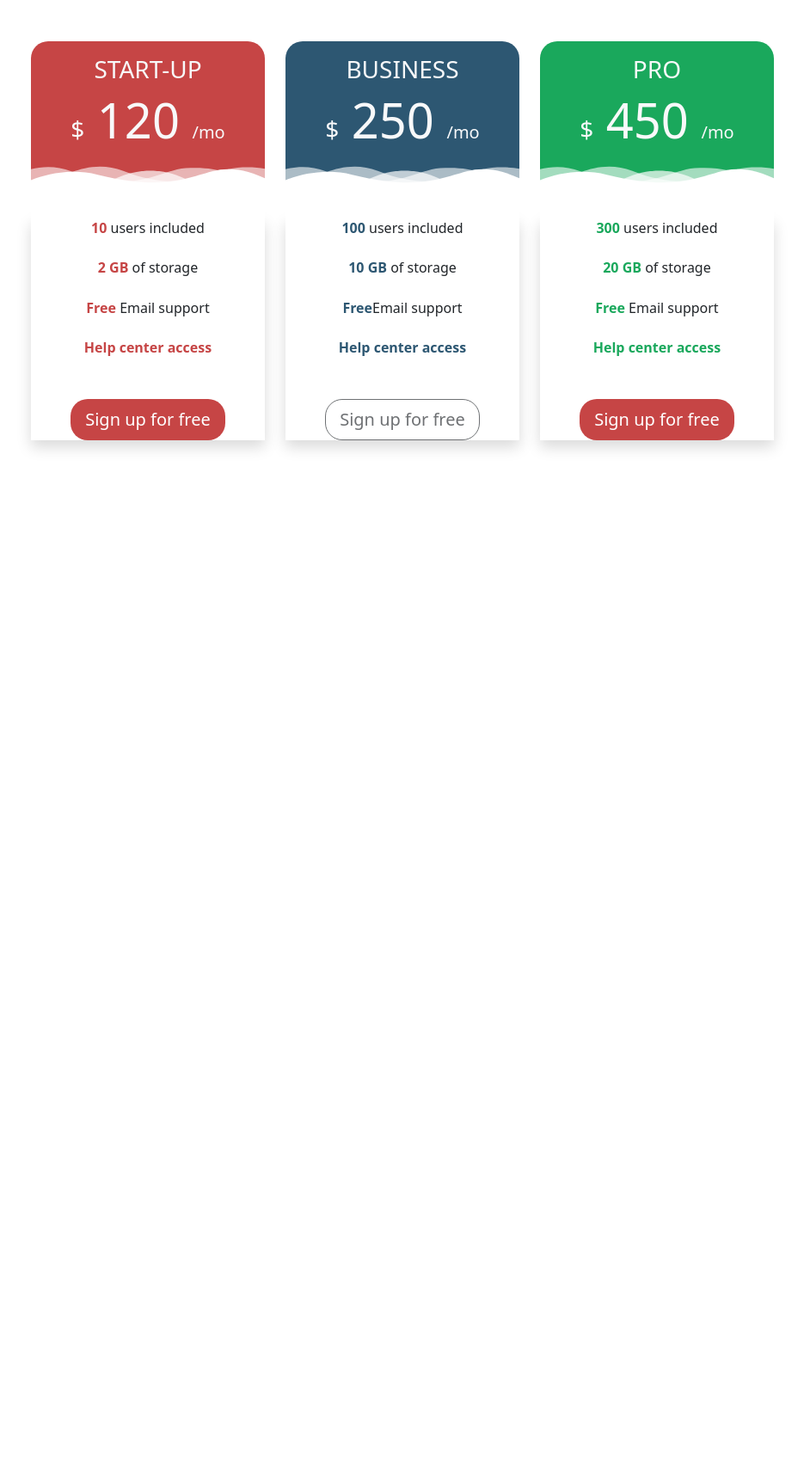
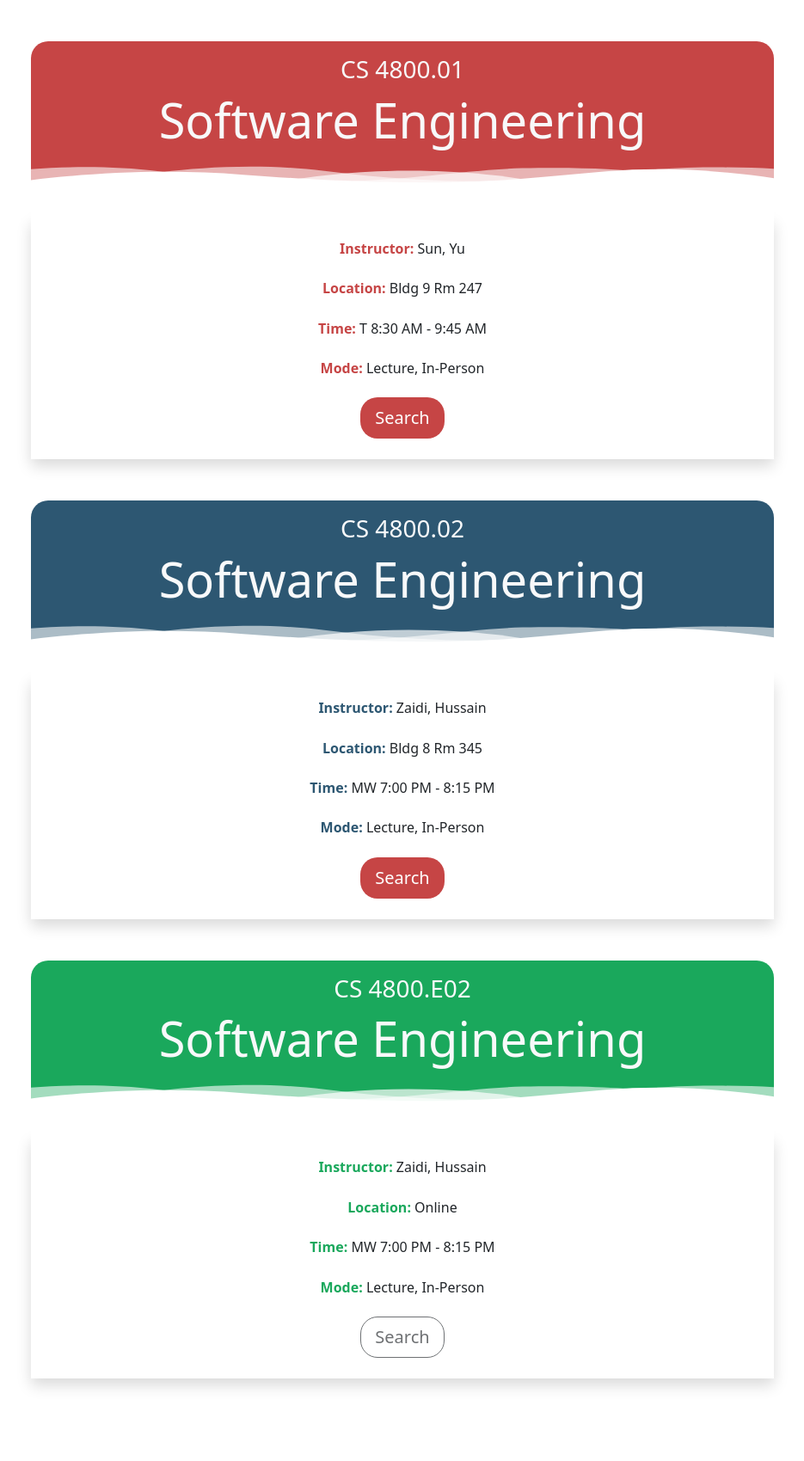
Before and after one commit to Three-Stack/classroom-navigator, a PHP site: page /Test/searchpage.html in a window 1280 px wide. Shown: the part 56-1755 px from the top of the page at 86% size, without its empty margins (172-1107 px from the left). Before the commit the page ends 580 px from the top, so only its background shows below. Run offline with PHP 8.4, Linux system fonts and the light colour scheme; some libraries are stand-ins or nearby versions.

Commit message:
added decoration to middle search page

```diff
--- a/app/www/searchpage.html
+++ b/app/www/searchpage.html
@@ -1,12 +1,11 @@
 <!DOCTYPE html>
 <html>
 <head>
-<title>Classroom Homepage</title>
+ <title>Code Example</title>
  <link href="https://cdn.jsdelivr.net/npm/bootstrap@5.3.0-alpha3/dist/css/bootstrap.min.css" rel="stylesheet" integrity="sha384-KK94CHFLLe+nY2dmCWGMq91rCGa5gtU4mk92HdvYe+M/SXH301p5ILy+dN9+nJOZ" crossorigin="anonymous">
  <link href="headerstyle.css" rel="stylesheet">
  <link href="searchstyle.css" rel="stylesheet">
  <script src="//code.jquery.com/jquery-1.11.1.min.js"></script>
-<script src="homescript.js"></script>
  <script src="https://cdn.jsdelivr.net/npm/bootstrap@5.3.0-alpha3/dist/js/bootstrap.bundle.min.js" integrity="sha384-ENjdO4Dr2bkBIFxQpeoTz1HIcje39Wm4jDKdf19U8gI4ddQ3GYNS7NTKfAdVQSZe" crossorigin="anonymous"></script>
  <script src="//netdna.bootstrapcdn.com/twitter-bootstrap/2.3.2/js/bootstrap.min.js"></script>
 
@@ -28,103 +27,7 @@
         </div>
       </div>
      </nav>
-     <div class="container-fluid bg-gradient p-5">
-      <div class="row m-auto text-center w-75">
-
-        <div class="col-4 princing-item red">
-          <div class="pricing-divider ">
-              <h3 class="text-light">START-UP</h3>
-            <h4 class="my-0 display-4 text-light font-weight-normal mb-3"><span class="h3">$</span> 120 <span class="h5">/mo</span></h4>
-             <svg class='pricing-divider-img' enable-background='new 0 0 300 100' height='100px' id='Layer_1' preserveAspectRatio='none' version='1.1' viewBox='0 0 300 100' width='300px' x='0px' xml:space='preserve' xmlns:xlink='http://www.w3.org/1999/xlink' xmlns='http://www.w3.org/2000/svg' y='0px'>
-          <path class='deco-layer deco-layer--1' d='M30.913,43.944c0,0,42.911-34.464,87.51-14.191c77.31,35.14,113.304-1.952,146.638-4.729
-	c48.654-4.056,69.94,16.218,69.94,16.218v54.396H30.913V43.944z' fill='#FFFFFF' opacity='0.6'></path>
-          <path class='deco-layer deco-layer--2' d='M-35.667,44.628c0,0,42.91-34.463,87.51-14.191c77.31,35.141,113.304-1.952,146.639-4.729
-	c48.653-4.055,69.939,16.218,69.939,16.218v54.396H-35.667V44.628z' fill='#FFFFFF' opacity='0.6'></path>
-          <path class='deco-layer deco-layer--3' d='M43.415,98.342c0,0,48.283-68.927,109.133-68.927c65.886,0,97.983,67.914,97.983,67.914v3.716
-	H42.401L43.415,98.342z' fill='#FFFFFF' opacity='0.7'></path>
-          <path class='deco-layer deco-layer--4' d='M-34.667,62.998c0,0,56-45.667,120.316-27.839C167.484,57.842,197,41.332,232.286,30.428
-	c53.07-16.399,104.047,36.903,104.047,36.903l1.333,36.667l-372-2.954L-34.667,62.998z' fill='#FFFFFF'></path>
-        </svg>
-          </div>
-          <div class="card-body bg-white mt-0 shadow">
-            <ul class="list-unstyled mb-5 position-relative">
-              <li><b>10</b> users included</li>
-              <li><b>2 GB</b> of storage</li>
-              <li><b>Free </b>Email support</li>
-              <li><b>Help center access</b></li>
-            </ul>
-            <button type="button" class="btn btn-lg btn-block  btn-custom ">Sign up for free</button>
-          </div>
-        </div>
-
-
-
-
-        <div class="col-4 princing-item blue">
-          <div class="pricing-divider ">
-              <h3 class="text-light">BUSINESS</h3>
-            <h4 class="my-0 display-4 text-light font-weight-normal mb-3"><span class="h3">$</span> 250 <span class="h5">/mo</span></h4>
-             <svg class='pricing-divider-img' enable-background='new 0 0 300 100' height='100px' id='Layer_1' preserveAspectRatio='none' version='1.1' viewBox='0 0 300 100' width='300px' x='0px' xml:space='preserve' xmlns:xlink='http://www.w3.org/1999/xlink' xmlns='http://www.w3.org/2000/svg' y='0px'>
-          <path class='deco-layer deco-layer--1' d='M30.913,43.944c0,0,42.911-34.464,87.51-14.191c77.31,35.14,113.304-1.952,146.638-4.729
-	c48.654-4.056,69.94,16.218,69.94,16.218v54.396H30.913V43.944z' fill='#FFFFFF' opacity='0.6'></path>
-          <path class='deco-layer deco-layer--2' d='M-35.667,44.628c0,0,42.91-34.463,87.51-14.191c77.31,35.141,113.304-1.952,146.639-4.729
-	c48.653-4.055,69.939,16.218,69.939,16.218v54.396H-35.667V44.628z' fill='#FFFFFF' opacity='0.6'></path>
-          <path class='deco-layer deco-layer--3' d='M43.415,98.342c0,0,48.283-68.927,109.133-68.927c65.886,0,97.983,67.914,97.983,67.914v3.716
-	H42.401L43.415,98.342z' fill='#FFFFFF' opacity='0.7'></path>
-          <path class='deco-layer deco-layer--4' d='M-34.667,62.998c0,0,56-45.667,120.316-27.839C167.484,57.842,197,41.332,232.286,30.428
-	c53.07-16.399,104.047,36.903,104.047,36.903l1.333,36.667l-372-2.954L-34.667,62.998z' fill='#FFFFFF'></path>
-        </svg>
-          </div>
-
-          <div class="card-body bg-white mt-0 shadow">
-            <ul class="list-unstyled mb-5 position-relative">
-              <li><b>100 </b>users included</li>
-              <li><b>10 GB</b> of storage</li>
-              <li><b>Free</b>Email support</li>
-              <li><b>Help center access</b></li>
-            </ul>
-            <button type="button" class="btn btn-lg btn-block  btn-custom disabled">Sign up for free</button>
-          </div>
-        </div>
-
-
-
-
-
-
-        <div class="col-4 princing-item green">
-          <div class="pricing-divider ">
-              <h3 class="text-light">PRO</h3>
-            <h4 class="my-0 display-4 text-light font-weight-normal mb-3"><span class="h3">$</span> 450 <span class="h5">/mo</span></h4>
-             <svg class='pricing-divider-img' enable-background='new 0 0 300 100' height='100px' id='Layer_1' preserveAspectRatio='none' version='1.1' viewBox='0 0 300 100' width='300px' x='0px' xml:space='preserve' xmlns:xlink='http://www.w3.org/1999/xlink' xmlns='http://www.w3.org/2000/svg' y='0px'>
-          <path class='deco-layer deco-layer--1' d='M30.913,43.944c0,0,42.911-34.464,87.51-14.191c77.31,35.14,113.304-1.952,146.638-4.729
-	c48.654-4.056,69.94,16.218,69.94,16.218v54.396H30.913V43.944z' fill='#FFFFFF' opacity='0.6'></path>
-          <path class='deco-layer deco-layer--2' d='M-35.667,44.628c0,0,42.91-34.463,87.51-14.191c77.31,35.141,113.304-1.952,146.639-4.729
-	c48.653-4.055,69.939,16.218,69.939,16.218v54.396H-35.667V44.628z' fill='#FFFFFF' opacity='0.6'></path>
-          <path class='deco-layer deco-layer--3' d='M43.415,98.342c0,0,48.283-68.927,109.133-68.927c65.886,0,97.983,67.914,97.983,67.914v3.716
-	H42.401L43.415,98.342z' fill='#FFFFFF' opacity='0.7'></path>
-          <path class='deco-layer deco-layer--4' d='M-34.667,62.998c0,0,56-45.667,120.316-27.839C167.484,57.842,197,41.332,232.286,30.428
-	c53.07-16.399,104.047,36.903,104.047,36.903l1.333,36.667l-372-2.954L-34.667,62.998z' fill='#FFFFFF'></path>
-        </svg>
-          </div>
-
-          <div class="card-body bg-white mt-0 shadow">
-            <ul class="list-unstyled mb-5 position-relative">
-              <li><b>300</b> users included</li>
-              <li><b>20 GB</b> of storage</li>
-              <li><b>Free</b> Email support</li>
-              <li><b>Help center access</b></li>
-            </ul>
-            <button type="button" class="btn btn-lg btn-block  btn-custom ">Sign up for free</button>
-          </div>
-        </div>
-
-
-
-
-
-
-      </div>
-    </div>
+   <div class="output"></div>
+   <script src="searchscript.js"></script>
 </body>
 </html>
--- a/app/www/searchscript.js
+++ b/app/www/searchscript.js
@@ -6,6 +6,7 @@ const row = document.createElement('row')
 row.className="row m-auto text-center w-75";
 container.append(row);
 const url = 'data.json';
+var i=1;
 window.addEventListener('DOMContentLoaded',()=>{
    loadData();
 })
@@ -21,7 +22,15 @@ function addtoPage(arr){
    arr.forEach((el)=>{
       console.log(el);
       const pricingitem = document.createElement('div');
-      pricingitem.className="col-12 princing-item red";
+      if (i%3==1){
+         pricingitem.className="col-12 princing-item red";
+      }
+      else if (i%3==2){
+         pricingitem.className="col-12 princing-item blue";
+      }
+      else if (i%3==0){
+         pricingitem.className="col-12 princing-item green";
+      }
       const pricingdivider = document.createElement('div');
       pricingdivider.className= "pricing-divider";
       pricingitem.append(pricingdivider);
@@ -32,9 +41,9 @@ function addtoPage(arr){
       const h4= document.createElement('h4');
       h4.className="my-0 display-4 text-light font-weight-normal mb-3"
       h4.textContent=el.class_name;
-      h3.append(h4);
-      const svg = document.createElement('svg');
-      svg.className='pricing-divider-img'
+      pricingdivider.append(h4);
+      const svg = document.createElementNS('http://www.w3.org/2000/svg','svg');
+      svg.setAttribute('class','pricing-divider-img');
       svg.setAttribute('enable-background','new 0 0 300 100');
       svg.setAttribute('height','100px');
       svg.setAttribute('preserveAspectRatio','none');
@@ -47,32 +56,35 @@ function addtoPage(arr){
       svg.setAttribute('xmlns','http://www.w3.org/2000/svg');
       svg.setAttribute('y','0px');
       svg.setAttribute('id','Layer_1');
+      pricingdivider.append(svg);
 
-
-      pricingdivider.append(svg);
-      path1=document.createElement('path');
-      path1.className='deco-layer deco-layer--1';
-      path1.setAttribute('d','M30.913,43.944c0,0,42.911-34.464,87.51-14.191c77.31,35.14,113.304-1.952,146.638-4.729c48.654-4.056,69.94,16.218,69.94,16.218v54.396H30.913V43.944z');
+      const path1=document.createElementNS('http://www.w3.org/2000/svg','path');
+      path1.setAttribute('class','deco-layer deco-layer--1');
+      path1.setAttribute('d',
+      'M30.913,43.944c0,0,42.911-34.464,87.51-14.191c77.31,35.14,113.304-1.952,146.638-4.729c48.654-4.056,69.94,16.218,69.94,16.218v54.396H30.913V43.944z');
       path1.setAttribute('fill','#FFFFFF');
       path1.setAttribute('opacity','0.6');
-      svg.append(path1);
-      path2=document.createElement('path');
-      path2.className='deco-layer deco-layer--2';
-      path2.setAttribute('d','M-35.667,44.628c0,0,42.91-34.463,87.51-14.191c77.31,35.141,113.304-1.952,146.639-4.729c48.653-4.055,69.939,16.218,69.939,16.218v54.396H-35.667V44.628z');
+      svg.appendChild(path1);
+      const path2=document.createElementNS('http://www.w3.org/2000/svg','path');
+      path2.setAttribute('class','deco-layer deco-layer--2');
+      path2.setAttribute('d',
+      'M-35.667,44.628c0,0,42.91-34.463,87.51-14.191c77.31,35.141,113.304-1.952,146.639-4.729c48.653-4.055,69.939,16.218,69.939,16.218v54.396H-35.667V44.628z');
       path2.setAttribute('fill','#FFFFFF');
       path2.setAttribute('opacity','0.6');
-      svg.append(path2);
-      path3=document.createElement('path');
-      path3.className='deco-layer deco-layer--3'
-      path3.setAttribute('d','M43.415,98.342c0,0,48.283-68.927,109.133-68.927c65.886,0,97.983,67.914,97.983,67.914v3.716H42.401L43.415,98.342z');
+      svg.appendChild(path2);
+      const path3=document.createElementNS('http://www.w3.org/2000/svg','path');
+      path3.setAttribute('class','deco-layer deco-layer--3');
+      path3.setAttribute('d',
+      'M43.415,98.342c0,0,48.283-68.927,109.133-68.927c65.886,0,97.983,67.914,97.983,67.914v3.716  H42.401L43.415,98.342z');
       path3.setAttribute('fill','#FFFFFF');
       path3.setAttribute('opacity','0.7');
-      svg.append(path3);
-      path4=document.createElement('path');
-      path4.className='deco-layer deco-layer--4'
-      path4.setAttribute('d','M-34.667,62.998c0,0,56-45.667,120.316-27.839C167.484,57.842,197,41.332,232.286,30.428c53.07-16.399,104.047,36.903,104.047,36.903l1.333,36.667l-372-2.954L-34.667,62.998z');
+      svg.appendChild(path3);
+      const path4=document.createElementNS('http://www.w3.org/2000/svg','path');
+      path4.setAttribute('class','deco-layer deco-layer--4');
+      path4.setAttribute('d',
+      'M-34.667,62.998c0,0,56-45.667,120.316-27.839C167.484,57.842,197,41.332,232.286,30.428c53.07-16.399,104.047,36.903,104.047,36.903l1.333,36.667l-372-2.954L-34.667,62.998z');
       path4.setAttribute('fill','#FFFFFF');
-      svg.append(path4);
+      svg.appendChild(path4);
       const cardbody=document.createElement('div');
       cardbody.className="card-body bg-white mt-0 shadow";
       pricingitem.append(cardbody);
@@ -105,7 +117,7 @@ function addtoPage(arr){
       ul.append(space);
       row.append(pricingitem);
       console.log(pricingitem)
-
+      i++;
    });
 }
 
```
Also changed, not shown: app/www/searchtest.html (+16 -0 lines), app/www/headerstyle.css (line endings or trailing spaces). Lines whose indentation alone changed are shown as unchanged.
